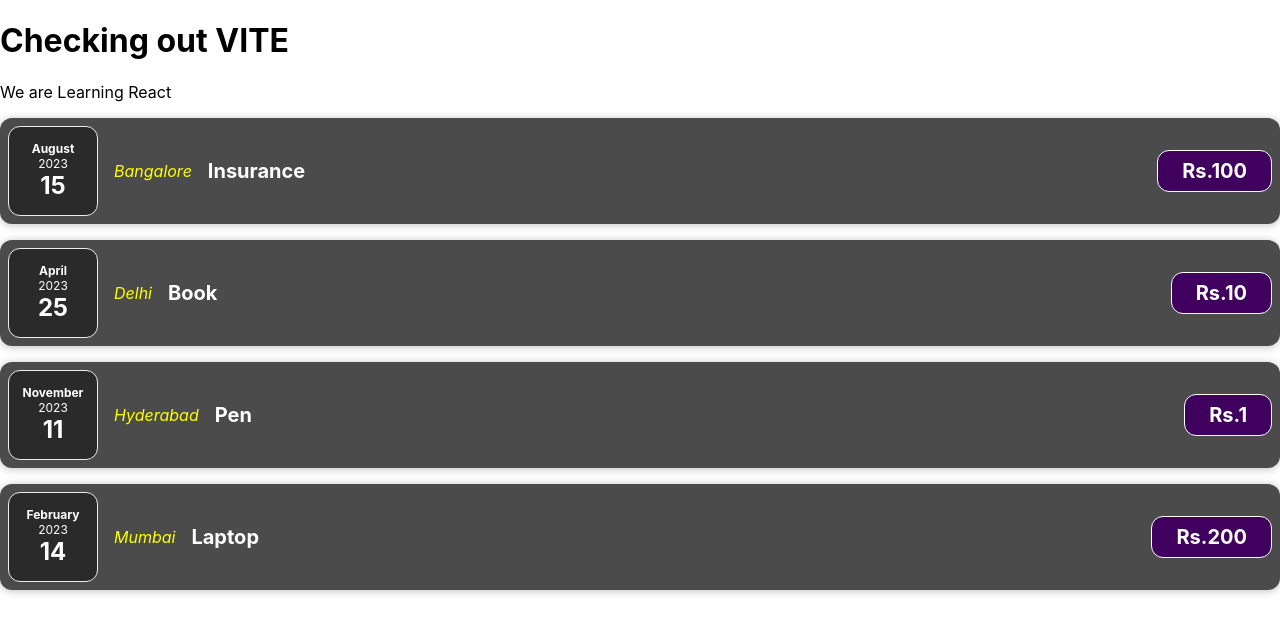
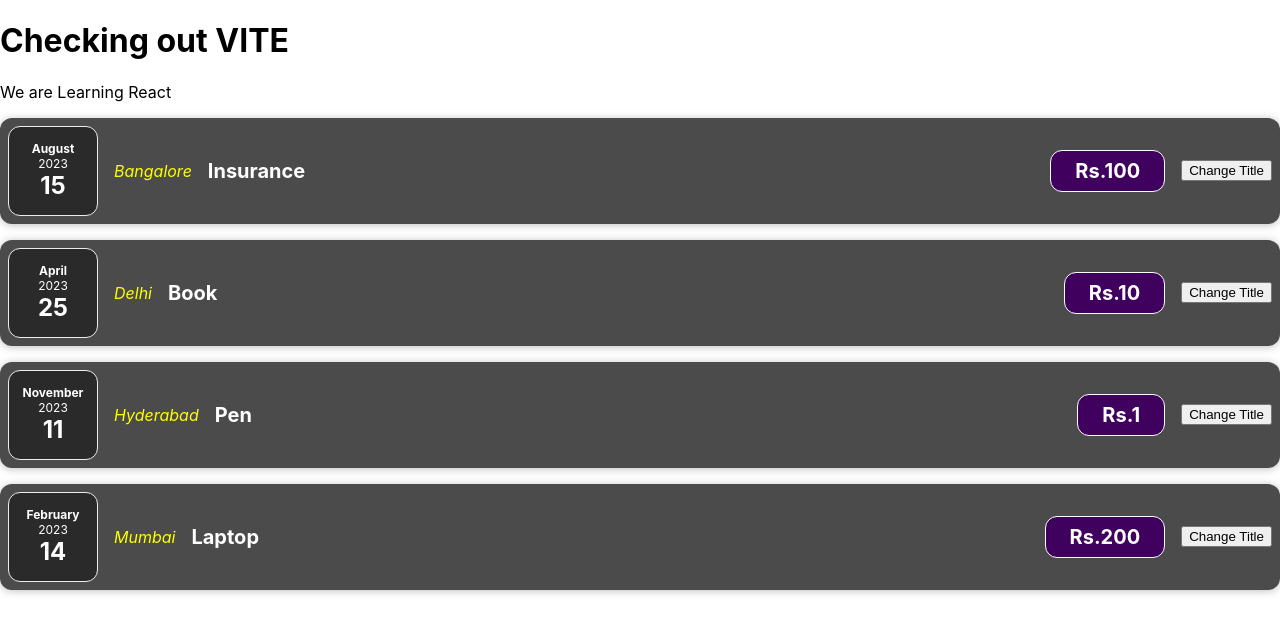
Before and after one commit to coder1110111/Vite-Project, a React (Vite) app: page / in a window 1280 px wide. Shown: the top 634 px of the page. Built offline with nearby package versions, Linux system fonts and the light colour scheme.

Commit message:
Learned how to add event listeners in React (documentation)

```diff
--- a/src/components/ExpenseItem.jsx
+++ b/src/components/ExpenseItem.jsx
@@ -46,6 +46,10 @@ function ExpenseItem(props) {           //Here we recieve an Object, we name it
     // const expenseAmount = props.price;
     // const expenseLocation = props.location;
 
+    function buttonClickedHandler() {
+        console.log("Button Clicked!");
+    }
+
 
     return (            //Now Everything within this card will be taken as there children hence we need to add a line in Card.jsx ogf accessing children; else they will not show up during build
         <Card className="expense-item">
@@ -55,6 +59,7 @@ function ExpenseItem(props) {           //Here we recieve an Object, we name it
             <div className="expense-item__description">
                 <h2>{props.title}</h2>
                 <div className="expense-item__price">Rs.{props.price}</div>
+                <button onClick={buttonClickedHandler}>Change Title</button>
             </div>
         </Card>
     )
```
Also changed, not shown: Learnings/Event-Handling.txt (added).
